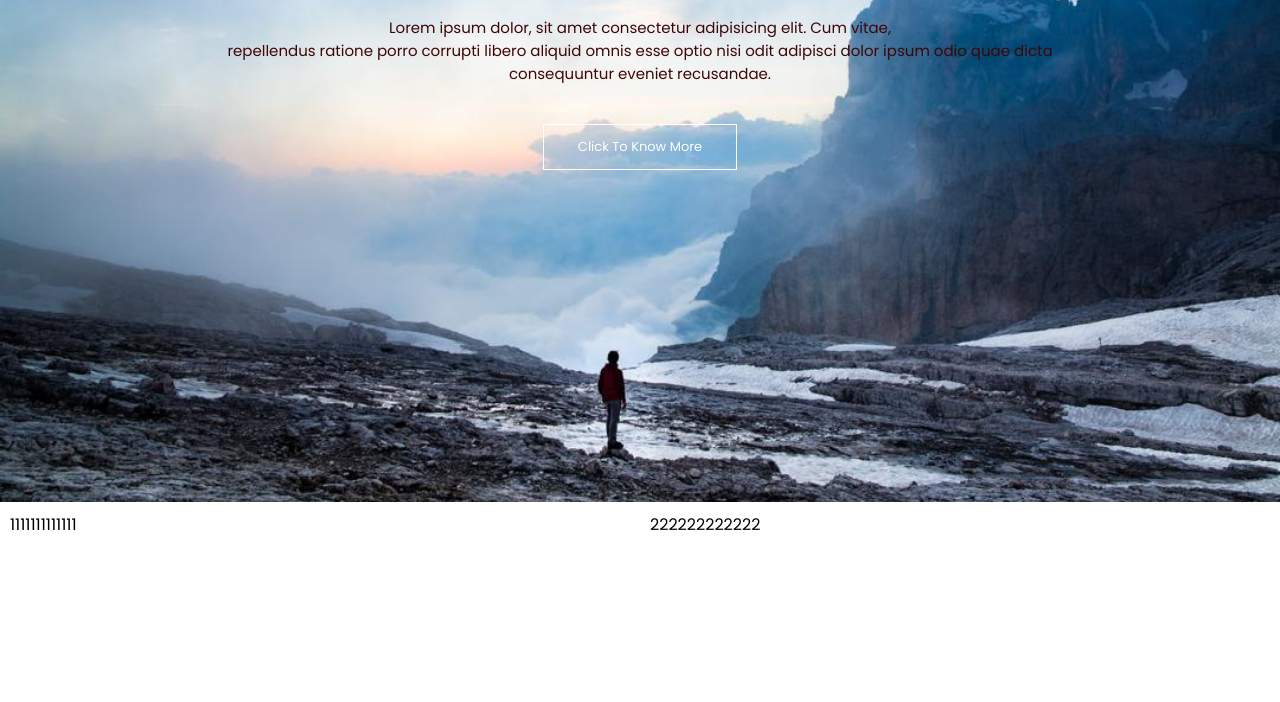
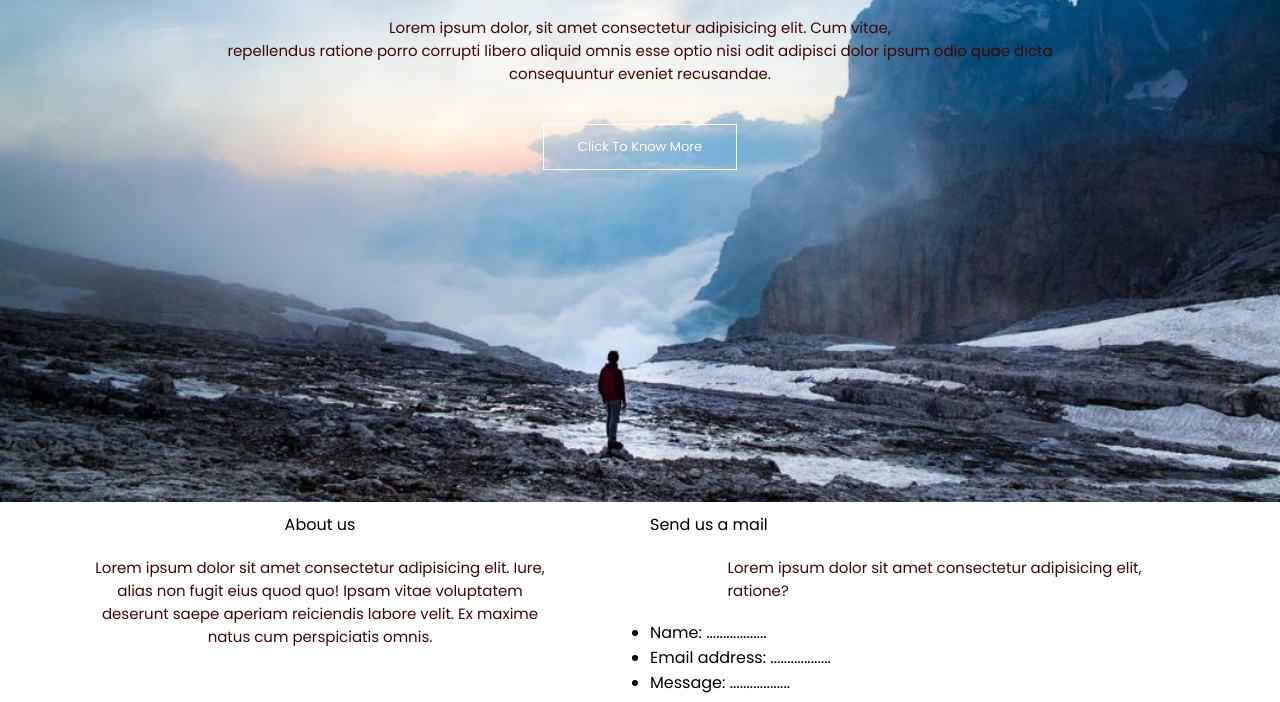
Before and after one commit to Kingsings01/html-css-website, a plain HTML site: page index.html in a window 1280 px wide. Shown: the part 298-1000 px from the top of the page. Drawn offline with Linux system fonts and the light colour scheme.

Commit message:
HomePage & footer

```diff
--- a/index.html
+++ b/index.html
@@ -40,8 +40,26 @@
     </section>
     <section class="footer">
       <div class="container">
-        <div class="intro-div">1111111111111</div>
-        <div class="contact-us">222222222222</div>
+        <div class="intro-div">
+          About us
+          <p>
+            Lorem ipsum dolor sit amet consectetur adipisicing elit. Iure, alias
+            non fugit eius quod quo! Ipsam vitae voluptatem deserunt saepe
+            aperiam reiciendis labore velit. Ex maxime natus cum perspiciatis
+            omnis.
+          </p>
+        </div>
+        <div class="contact-us">
+          Send us a mail
+          <p>
+            Lorem ipsum dolor sit amet consectetur adipisicing elit, ratione?
+          </p>
+          <ul>
+            <li>Name: ..................</li>
+            <li>Email address: ..................</li>
+            <li>Message: ..................</li>
+          </ul>
+        </div>
       </div>
     </section>
   </body>
--- a/styles.css
+++ b/styles.css
@@ -109,6 +109,7 @@ _________________________
 }
 .intro-div {
   float: left;
+  text-align: center;
 }
 .contact-us {
   float: right;
```
